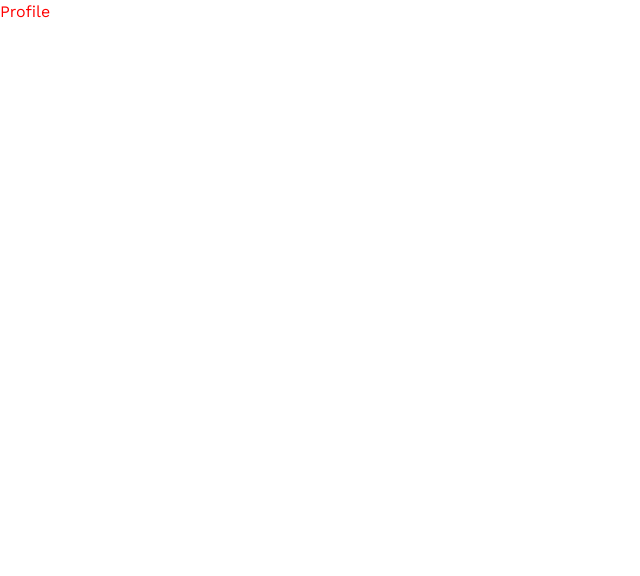
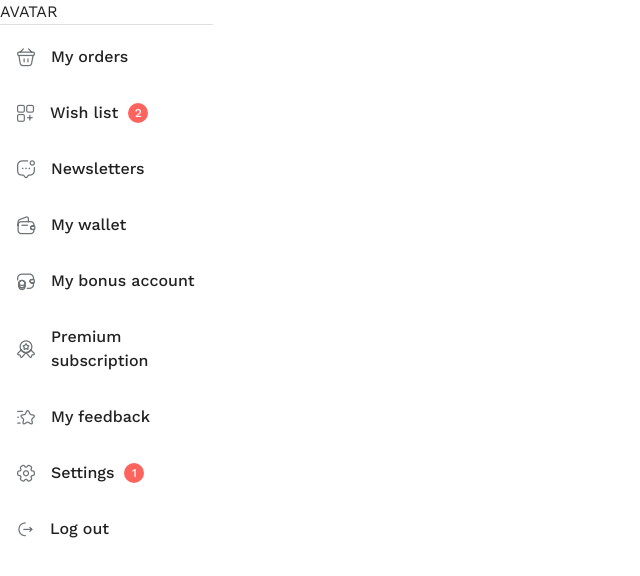
Before and after one commit to DevmianS/shoe-store-app, a Next.js app: page /profile in a window 1280 px wide. Shown: the top 576 px of the page, without its empty margins (0-640 px from the left). Built offline with nearby package versions, Linux system fonts and the light colour scheme.

Commit message:
add SideBar to Profile page

```diff
--- a/src/pages/profile/index.js
+++ b/src/pages/profile/index.js
@@ -1,8 +1,25 @@
 import React from 'react';
 import style from './index.module.css';
+import SideBar from '@/components/Layout/SideBar';
+import { Grid } from '@mui/material';
 
 const Profile = () => {
-  return <div className={style.test}>Profile</div>;
+  const profileItemsList = [
+    {name:'My orders' ,icon:'bag',click:null},
+    {name:'Wish list' ,icon:'plus-element',click:null,count:2},
+    {name:'Newsletters' ,icon:'newsletters',click:null},
+    {name:'My wallet' ,icon:'wallet',click:null},
+    {name:'My bonus account' ,icon:'bonus-account',click:null},
+    {name:'Premium subscription' ,icon:'medal-star',click:null},
+    {name:'My feedback' ,icon:'star',click:null},
+    {name:'Settings' ,icon:'setting',click:null,count:1},
+    {name:'Log out' ,icon:'logout',click:null}
+  ]
+  return (<Grid container>
+              <Grid item xs={2}>
+                <SideBar listItems={profileItemsList}/>
+              </Grid>
+          </Grid>);
 };
 
 export default Profile;
```
